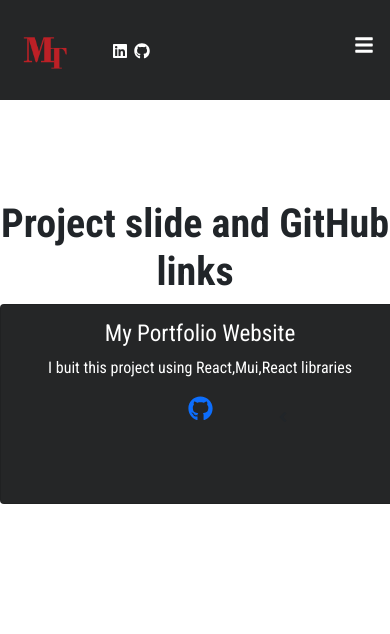
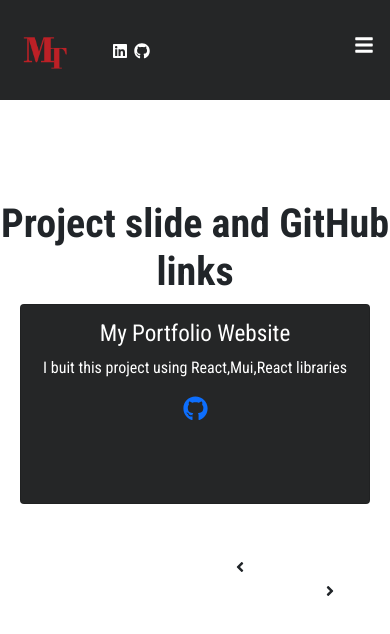
Before and after one commit to Tosin-Mayowa/my-portfolio, a React (Create React App) app: page /portfolio in a window 390 px wide. Shown: the top 634 px of the page. Built offline with nearby package versions, Linux system fonts and the light colour scheme.

Commit message:
modify portfolio page

```diff
--- a/src/Component/Portfolio/Portfolio.css
+++ b/src/Component/Portfolio/Portfolio.css
@@ -47,12 +47,23 @@
 @media(max-width:960px) {
 
     .arrowR {
-        margin-left: 400px !important;
+        margin-left: 270px !important;
 
     }
 
     .arrowL {
-        margin-left: 150px !important;
+        margin-left: 90px !important;
+
+    }
+
+    .card {
+        width: 350px;
+    }
+
+    .arrow {
+        position: absolute;
+        margin: 0 auto;
+        margin-top: 350px;
 
     }
 
--- a/src/Component/Portfolio/Portfolio.js
+++ b/src/Component/Portfolio/Portfolio.js
@@ -9,7 +9,6 @@ const data=[
 ]
 const Portfolio = () => {
 const [index,setIndex]=useState(0);
-const [state, setState]=useState(data)
 const dataContent=data[index];
 const {title,text,src}=dataContent;
 const handleLeft=()=>{
```
